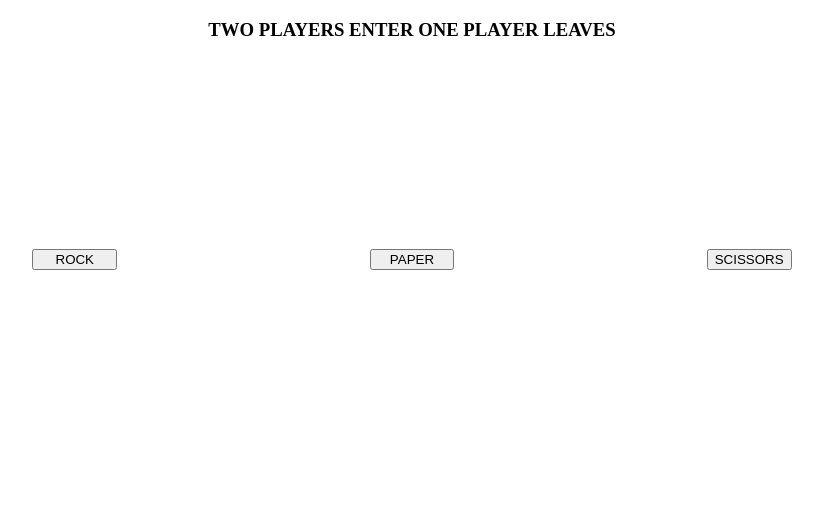
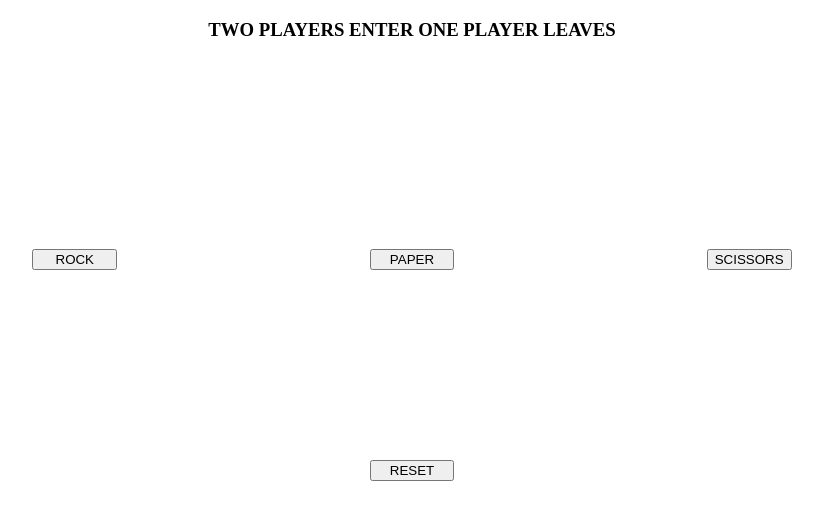
Before and after one commit to Agn3w/rps, a plain HTML site: page index.html in a window 1280 px wide. Shown: the part 61-580 px from the top of the page, without its empty margins (228-1051 px from the left). Drawn offline with Linux system fonts and the light colour scheme.

Commit message:
add reset button and update README

```diff
--- a/index.html
+++ b/index.html
@@ -19,5 +19,8 @@
         <button id="P">PAPER</button>
         <button id="S">SCISSORS</button>
     </div>
+    <div class = anotherButton>
+        <button id="reset">RESET</button>
+    </div>
 </body>
 </html>
--- a/rps.js
+++ b/rps.js
@@ -63,3 +63,8 @@ function getComputerChoice(items) {
         }
 
        }
+
+       const reset = document.querySelector("#reset");
+       reset.addEventListener("click", function(){
+        location.reload()
+       } )
--- a/style.css
+++ b/style.css
@@ -24,3 +24,12 @@ h3{
 #score{
     text-align: center;
 }
+
+.anotherButton{
+    display: flex;
+    justify-content: center;
+}
+
+#reset{
+    width: 84.89px;
+}
```
Also changed, not shown: 1 other file.
